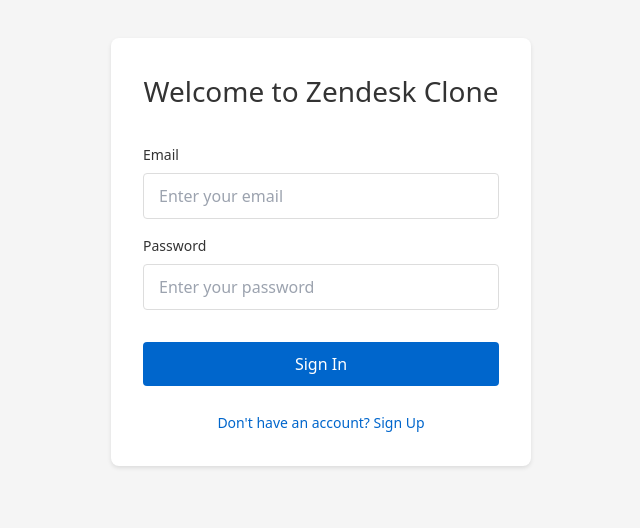
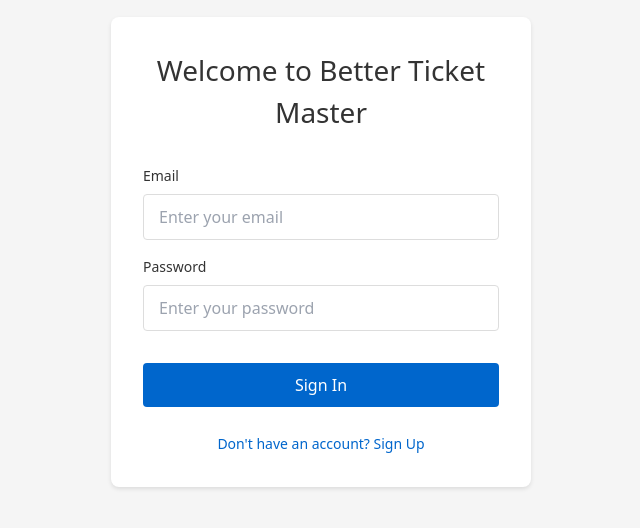
Before and after one commit to Elpidio-Julian/open-desk-mvp, a React (Vite) app: page /login in a window 1280 px wide. Shown: the part 148-676 px from the top of the page, without its empty margins (319-959 px from the left). Built offline with nearby package versions, Linux system fonts and the light colour scheme; no server answers.

Commit message:
Login page title change

```diff
--- a/src/pages/Login.jsx
+++ b/src/pages/Login.jsx
@@ -73,7 +73,7 @@
   return (
     <div className="login-page">
       <div className="auth-container">
-        <h1>Welcome to Zendesk Clone</h1>
+        <h1>Welcome to Better Ticket Master</h1>
 
         <form onSubmit={handleSubmit} className="auth-form">
           {isSignUp && (
```
